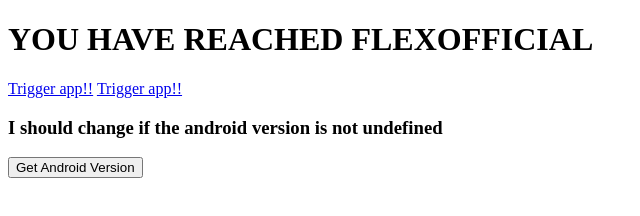
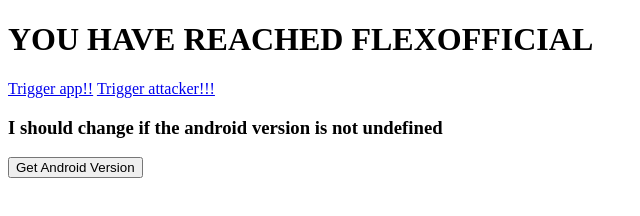
Before and after one commit to indrajit-roy/app-links-test, a website: page public/html/index.html in a window 1280 px wide. Shown: the full height of the page, 0-640 px from the left. Drawn offline with Linux system fonts and the light colour scheme.

Commit message:
text fix

```diff
--- a/public/html/index.html
+++ b/public/html/index.html
@@ -9,7 +9,7 @@
 <body>
     <h1>YOU HAVE REACHED FLEXOFFICIAL</h1>
     <a href="https://www.flexofficial.in/redirect">Trigger app!!</a>
-    <a href="android://attacker">Trigger app!!</a>
+    <a href="android://attacker">Trigger attacker!!!</a>
     <h3 id="v_h3">I should change if the android version is not undefined</h3>
     <button id="v_btn" onclick="setAndroidVersion()">Get Android Version</button>
 </body>
```
